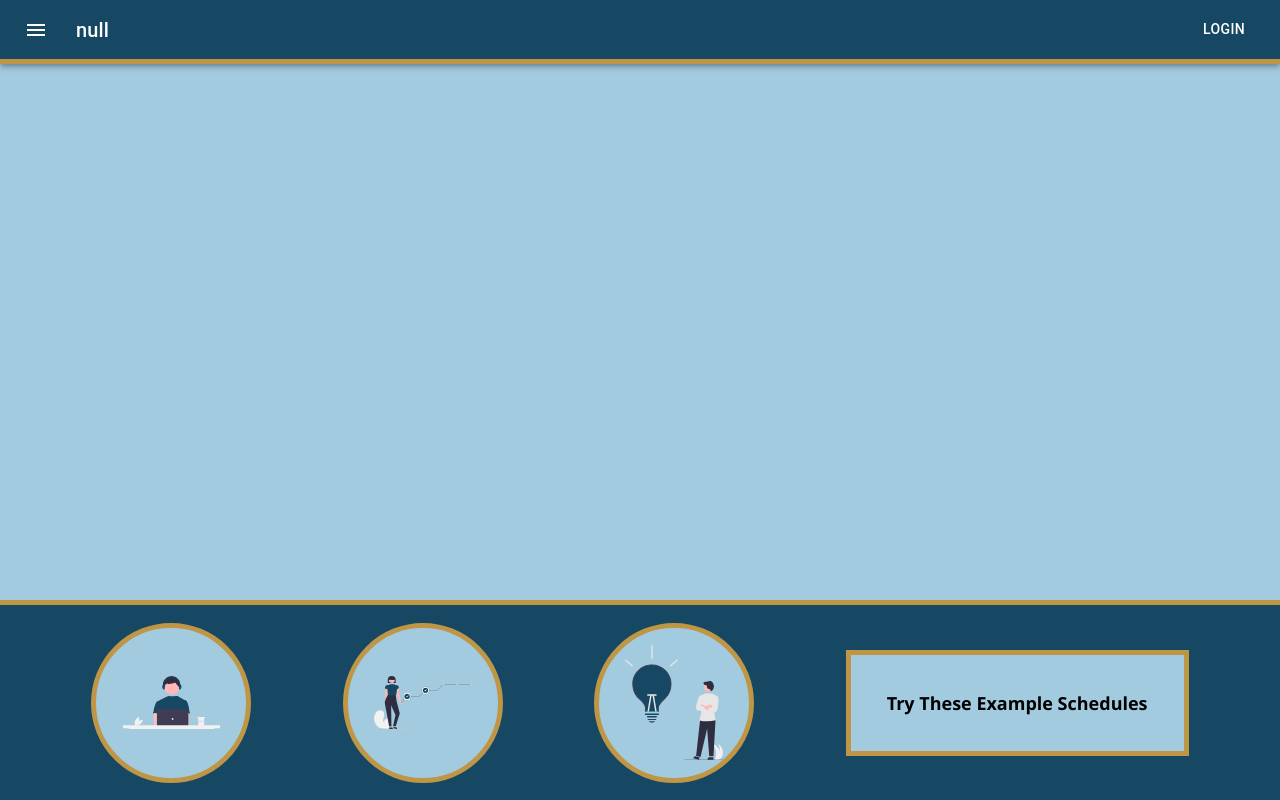
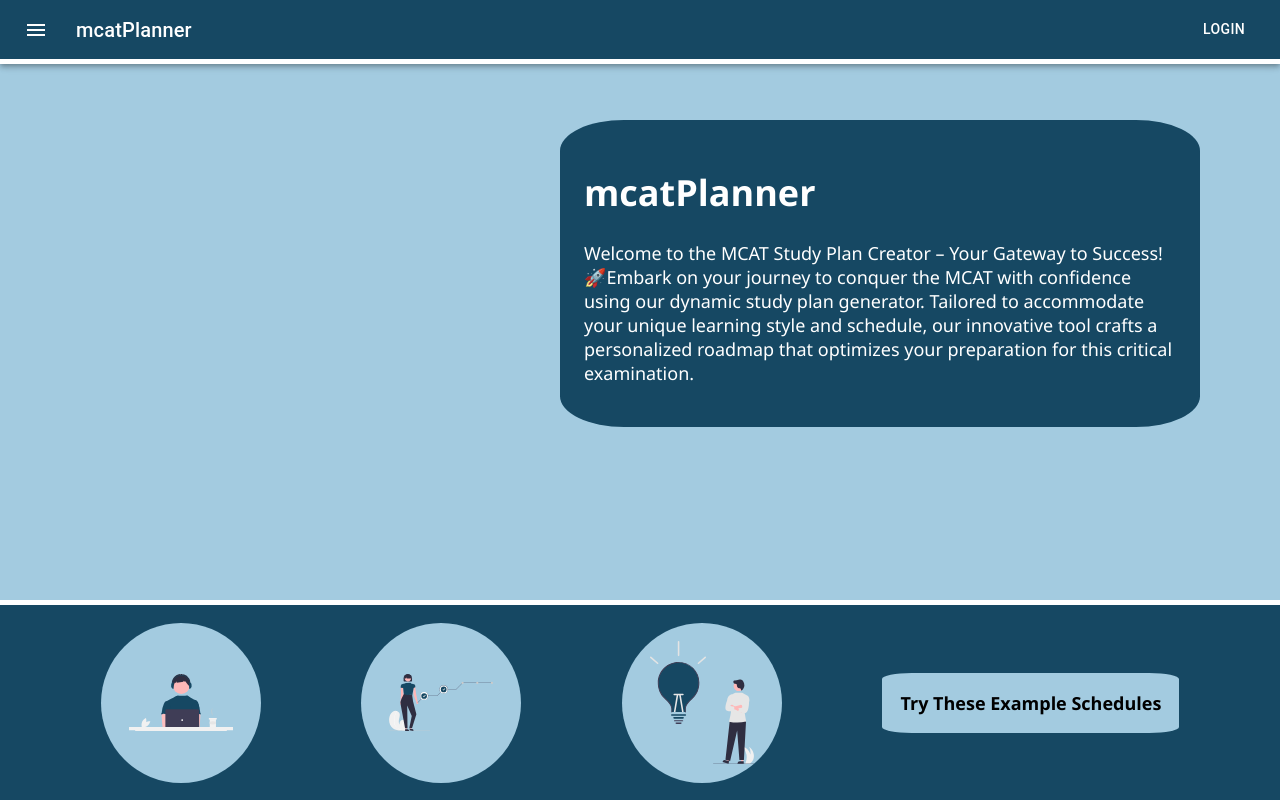
Before and after one commit to Alexanderk30/MCAT-website, a React (Create React App) app: page / in a window 1280 px wide. Built offline with nearby package versions, Linux system fonts and the light colour scheme.

Commit message:
Updated Border Styling

```diff
--- a/src/App.css
+++ b/src/App.css
@@ -1,66 +1,65 @@
 :root {
-  --gold-trim: 5px;
+    --white-trim: 5px;
 }
-
 .App {
-  height: 100vh;
-  display: flex;
-  flex-direction: column;
+    height: 100vh;
+    display: flex;
+    flex-direction: column;
 }
-
 .MuiToolbar-root {
-  background-color: #164863;
-  border-bottom: var(--gold-trim) solid #BF9646;
+    background-color: #164863;
+    border-bottom: var(--white-trim) solid #ffff;
 }
-
 #LandingPageLargeOpening {
   /* border: 4px dashed green; */
     background-color: #a3cbe0;
     flex-grow: 1;
 }
-
 #LandingPageExampleSchedules {
   /* border: 4px dashed yellow; */
     display:flex;
     background-color: #164863;
-    border-top: var(--gold-trim) solid #BF9646;
+    border-top: var(--white-trim) solid #ffff;
     height: 25vh;
     justify-content:space-evenly;
     align-items: center;
-
 }
-
 /* .ExampleSchedule { */
     /* NEVER USE PIXELS */
-
     /* background-color: #a3cbe0; */
 /* } */
-
 .ExampleSchedule.MuiButtonBase-root {
     height: 20vh;
     width: 20vh;
     background-color: #a3cbe0;
     border-radius: 100%;
-    border: var(--gold-trim) solid #BF9646;
+    border: var(--gold-trim) solid #ffff;
     font-family:'Segoe UI', Tahoma, Geneva, Verdana, sans-serif;
     font-size:18px;
-
     /* box-shadow: 2px 5px x rgb(0, 0, 0); */
-
 }
-
 .TryExampleSchedules.MuiButtonBase-root {
     background-color: #a3cbe0;
-    border: var(--gold-trim) solid #BF9646;
-    padding: 2em;
+    border-radius:10% 10% 10% 10%;
+    padding: 1em;
     font-family:'Segoe UI', Tahoma, Geneva, Verdana, sans-serif;
     font-size:18px;
     font-weight: bold;
-
     /*normal is like 300 and bold is like 700 */
-
 }
-
 .ExampleSchedule > img{
-  width:65%;
+    width:65%;
 }
+#WebsiteDescription{
+    position:absolute;
+    top:15vh;
+    right:10vh;
+    border-radius:10% 10% 10% 10%;
+    height: auto;
+    width: 80vh;
+    padding:3vh;
+    background-color: #164863;
+    color:#ffff;
+    font-family:'Segoe UI', Tahoma, Geneva, Verdana, sans-serif;
+    font-size:18px;
+}
--- a/src/App.tsx
+++ b/src/App.tsx
@@ -14,12 +14,18 @@ function App() {
       <div id='LandingPageLargeOpening'>
         <ButtonAppBar/>
       </div>
+      <div id='WebsiteDescription'>
+        <h1>mcatPlanner</h1>
+          <p>Welcome to the MCAT Study Plan Creator – Your Gateway to Success! 🚀Embark on your journey to conquer the MCAT with confidence using our dynamic study plan generator. Tailored to accommodate your unique learning style and schedule, our innovative tool crafts a personalized roadmap that optimizes your preparation for this critical examination.</p>
+
+      </div>
       <div id='LandingPageExampleSchedules'>
         <ButtonBase className='ExampleSchedule'> <img src={imageFarLeft}/></ButtonBase>
         <ButtonBase className='ExampleSchedule'><img src={middleImage}/></ButtonBase>
         <ButtonBase className='ExampleSchedule'><img src={farRight}/></ButtonBase>
         <ButtonBase className='TryExampleSchedules'>Try These Example Schedules</ButtonBase>
       </div>
+
     </div>
   );
 }
--- a/src/components/appBar.tsx
+++ b/src/components/appBar.tsx
@@ -30,7 +30,7 @@ export default function ButtonAppBar() {
               <MenuIcon />
             </IconButton>
             <Typography variant="h6" component="div" sx={{ flexGrow: 1 }}>
-             null
+             mcatPlanner
             </Typography>
             <Button color="inherit">Login</Button>
           </Toolbar>
```
